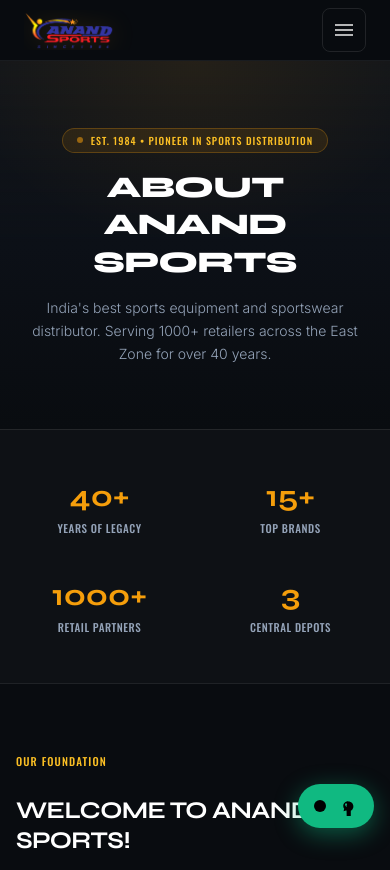
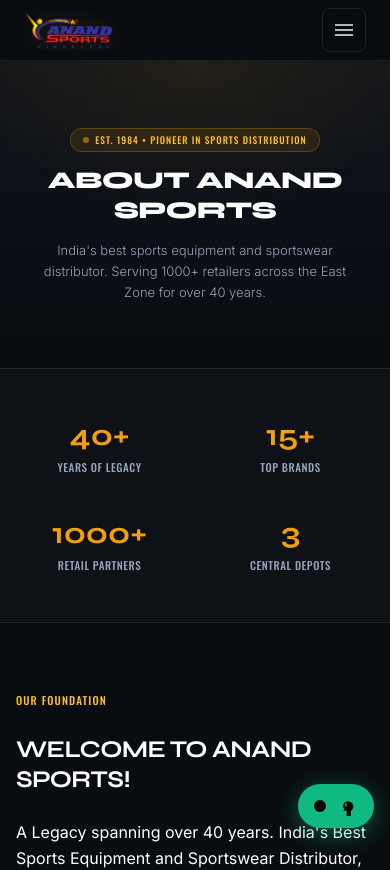
Before and after one commit to SacHiN814358/anand-sports, a Next.js app: page /about in a window 390 px wide. Shown: the top 870 px of the page. Built offline with nearby package versions, Linux system fonts and the light colour scheme.

Commit message:
Add viewport meta configuration and fix mobile heading font sizes

```diff
--- a/app/about/page.tsx
+++ b/app/about/page.tsx
@@ -73,15 +73,15 @@
       {/* Hero Header */}
       <section className="relative py-16 sm:py-24 px-4 text-center bg-gradient-to-b from-white/[0.04] via-surface-dim to-surface border-b border-border-subtle overflow-hidden">
         <div className="absolute inset-0 bg-[radial-gradient(ellipse_60%_50%_at_50%_0%,rgba(245,158,11,0.08),transparent)] pointer-events-none" />
-        <div className="relative max-w-3xl mx-auto space-y-4 px-2">
-          <div className="inline-flex items-center gap-2 px-3.5 py-1 rounded-full bg-gold-accent/10 border border-gold-accent/25 text-gold-light font-caps uppercase tracking-widest text-[10px] sm:text-[11px]">
-            <span className="w-1.5 h-1.5 rounded-full bg-gold-accent animate-pulse" />
-            Est. 1984 &bull; Pioneer in Sports Distribution
+        <div className="relative max-w-3xl mx-auto space-y-3.5 px-2">
+          <div className="inline-flex items-center gap-1.5 sm:gap-2 px-3 py-1 rounded-full bg-gold-accent/10 border border-gold-accent/25 text-gold-light font-caps uppercase tracking-widest text-[9.5px] sm:text-[11px] max-w-full">
+            <span className="w-1.5 h-1.5 rounded-full bg-gold-accent animate-pulse shrink-0" />
+            <span className="truncate sm:whitespace-normal">Est. 1984 &bull; Pioneer in Sports Distribution</span>
           </div>
-          <h1 className="font-display font-extrabold text-3xl sm:text-6xl uppercase tracking-tight text-white leading-tight">
+          <h1 className="font-display font-extrabold text-2xl sm:text-4xl md:text-6xl uppercase tracking-tight text-white leading-tight break-words">
             About Anand Sports
           </h1>
-          <p className="text-on-surface-variant text-[14px] sm:text-[17px] font-light leading-relaxed max-w-2xl mx-auto">
+          <p className="text-on-surface-variant text-[13px] sm:text-[17px] font-light leading-relaxed max-w-2xl mx-auto px-2">
             India&apos;s best sports equipment and sportswear distributor. Serving 1000+ retailers across the East Zone for over 40 years.
           </p>
         </div>
--- a/app/layout.tsx
+++ b/app/layout.tsx
@@ -1,4 +1,4 @@
-import type { Metadata } from 'next';
+import type { Metadata, Viewport } from 'next';
 import { Inter, Oswald, Syne } from 'next/font/google';
 import './globals.css';
 import Header from '@/components/layout/header';
@@ -25,6 +25,13 @@
   weight: ['500', '600', '700', '800'],
 });
 
+export const viewport: Viewport = {
+  width: 'device-width',
+  initialScale: 1,
+  maximumScale: 1,
+  userScalable: false,
+};
+
 export const metadata: Metadata = {
   title: 'Anand Sports — Master Athletic Equipment & Sportswear Distributor Since 1984',
   description: "East India's master distributor for 15+ world-class athletic brands. Serving institutional buyers, tier-1 authorized dealers, and professional athletes.",
@@ -38,6 +45,7 @@
   return (
     <html lang="en" className="dark scroll-smooth">
       <head>
+        <meta name="viewport" content="width=device-width, initial-scale=1, maximum-scale=1, user-scalable=no" />
         <link rel="preconnect" href="https://fonts.googleapis.com" />
         <link rel="preconnect" href="https://fonts.gstatic.com" crossOrigin="" />
         <link
```
